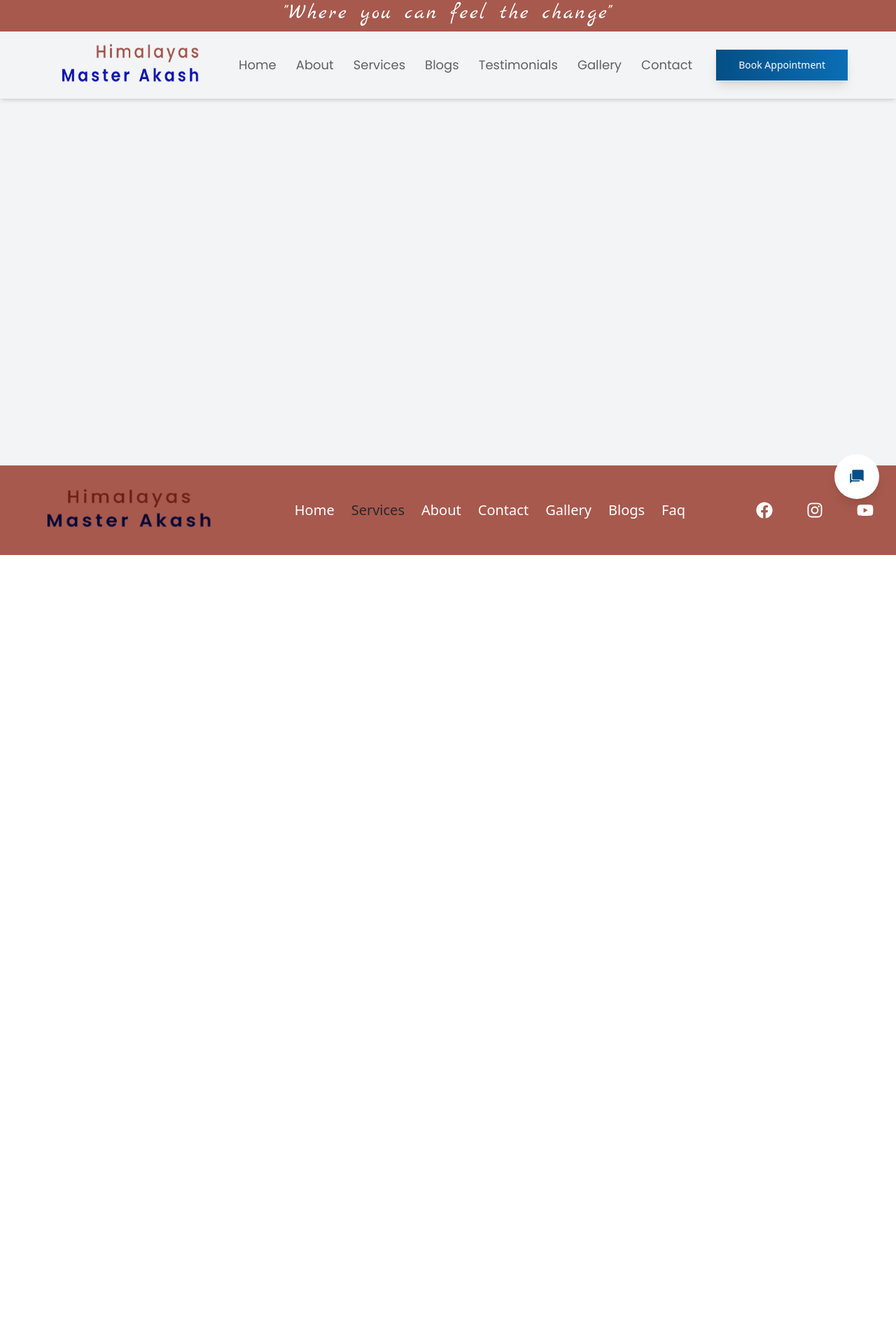
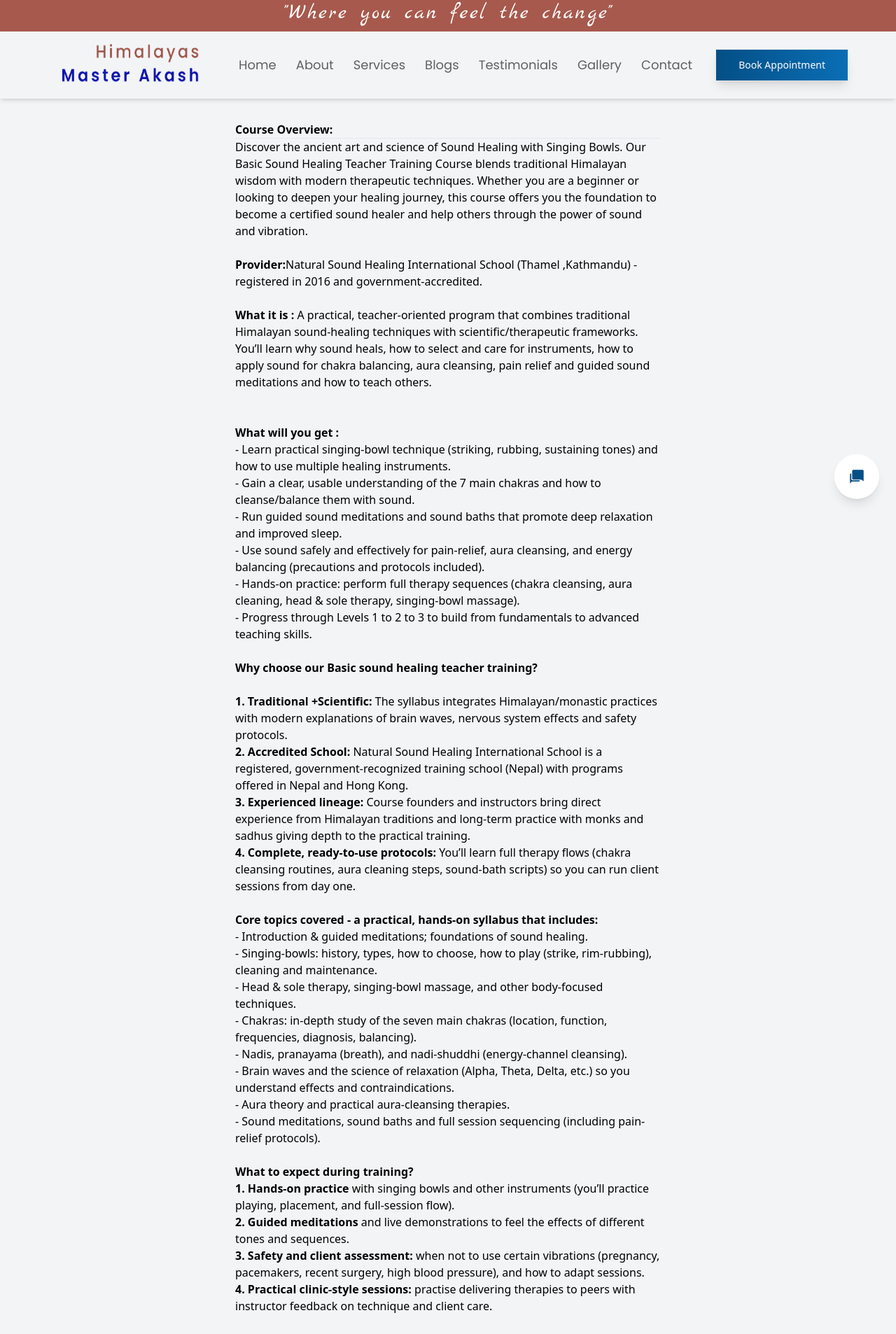
Before and after one commit to shashankapoudel/master-akash-portfolio, a React (Vite) app: page /services/basicsoundhealingcourse in a window 1280 px wide. Shown: the part 7-1913 px from the top of the page at 70% size. Before the commit the page ends 800 px from the top, so only its background shows below. Built offline with nearby package versions, Linux system fonts and the light colour scheme.

Commit message:
latest changes

```diff
--- a/src/App.jsx
+++ b/src/App.jsx
@@ -61,13 +61,13 @@ function App() {
           <Route path="/services/private-session" element={<PrivateSession />} />
           <Route path="/services/group-session" element={<GroupSession />} />
 
+
+
           <Route path="/services/healingworkshop" element={<SoundHealingWorkshop />} />
 
           <Route path="/services/yoga&energy" element={<YogaAndEnergy />} />
 
           <Route path="/services/spiritualevents" element={<SpiritualEvents />} />
-
-
 
           <Route path="/services/advsoundhealingcourse" element={<AdvSoundHealingCourse />} />
           <Route path="/services/basicsoundhealingcourse" element={<BasicSoundHealing />} />
--- a/src/pages/BasicSoundHealing.jsx
+++ b/src/pages/BasicSoundHealing.jsx
@@ -2,7 +2,94 @@ import React from 'react'
 
 const BasicSoundHealing = () => {
     return (
-        <div>
+        <div className='w-full flex items-center justify-center p-8'>
+
+            <div className='text-[#11111] w-1/2'>
+
+                <strong> Course Overview:</strong>
+                <hr />
+                Discover the ancient art and science of Sound Healing with Singing Bowls. Our Basic Sound Healing Teacher Training Course blends traditional Himalayan wisdom with modern therapeutic techniques. Whether you are a beginner or looking to deepen your healing journey, this course offers you the foundation to become a certified sound healer and help others through the power of sound and vibration.
+                <br />
+                <br />
+
+                <p> <strong>Provider:</strong>Natural Sound Healing International School (Thamel ,Kathmandu) - registered in   2016 and government-accredited.</p>
+                <br />
+
+                <p>
+                    <strong>What it is : </strong> A practical, teacher-oriented program that combines traditional Himalayan sound-healing techniques with scientific/therapeutic frameworks. You’ll learn why sound heals, how to select and care for instruments, how to apply sound for chakra balancing, aura cleansing, pain relief and guided sound meditations and how to teach others.
+                </p>
+
+                <br />
+                <br />
+                <strong>What will you get :</strong><br />
+
+                - Learn practical singing-bowl technique (striking, rubbing, sustaining tones) and how to use multiple healing instruments.
+                <br />
+                - Gain a clear, usable understanding of the 7 main chakras and how to cleanse/balance them with sound.<br />
+                - Run guided sound meditations and sound baths that promote deep relaxation and improved sleep.<br />
+                - Use sound safely and effectively for pain-relief, aura cleansing, and energy balancing (precautions and protocols included). <br />
+                - Hands-on practice: perform full therapy sequences (chakra cleansing, aura cleaning, head & sole therapy, singing-bowl massage).<br />
+                - Progress through Levels 1 to 2 to 3 to build from fundamentals to advanced teaching skills.<br />
+                <br />
+
+                <strong>Why choose our Basic sound healing teacher training?
+                </strong><br />
+                <br />
+                <strong>1. Traditional +Scientific: </strong>The syllabus integrates Himalayan/monastic practices with modern explanations of brain waves, nervous system effects and safety protocols.<br />
+
+                <strong>2. Accredited School:</strong> Natural Sound Healing International School is a registered, government-recognized training school (Nepal) with programs offered in Nepal and Hong Kong.<br />
+
+                <strong>3. Experienced lineage:</strong> Course founders and instructors bring direct experience from Himalayan traditions and long-term practice with monks and sadhus  giving depth to the practical training.<br />
+
+                <strong>4. Complete, ready-to-use protocols: </strong>You’ll learn full therapy flows (chakra cleansing routines, aura cleaning steps, sound-bath scripts) so you can run client sessions from day one.
+
+                <br />
+                <br />
+
+                <strong>Core topics covered - a practical, hands-on syllabus that includes:</strong>
+
+                <br />
+                - Introduction & guided meditations; foundations of sound healing.<br />
+                - Singing-bowls: history, types, how to choose, how to play (strike, rim-rubbing), cleaning and maintenance.<br />
+                - Head & sole therapy, singing-bowl massage, and other body-focused techniques.<br />
+                - Chakras: in-depth study of the seven main chakras (location, function, frequencies, diagnosis, balancing).<br />
+                - Nadis, pranayama (breath), and nadi-shuddhi (energy-channel cleansing).<br />
+                - Brain waves and the science of relaxation (Alpha, Theta, Delta, etc.) so you understand effects and contraindications.<br />
+                - Aura theory and practical aura-cleansing therapies.<br />
+                - Sound meditations, sound baths and full session sequencing (including pain-relief protocols).<br />
+                <br />
+
+                <strong>What to expect during training?</strong>
+
+                <br />
+                <strong>1. Hands-on practice</strong> with singing bowls and other instruments (you’ll practice playing, placement, and full-session flow).<br />
+
+                <strong>2. Guided meditations</strong> and live demonstrations to feel the effects of different tones and sequences.<br />
+
+                <strong>3. Safety and client assessment:</strong> when not to use certain vibrations (pregnancy, pacemakers, recent surgery, high blood pressure), and how to adapt sessions.<br />
+
+                <strong>4. Practical clinic-style sessions:</strong> practise delivering therapies to peers with instructor feedback on technique and client care.
+                <br />
+                <br />
+
+                <strong>Who should attend?</strong>
+                <br />
+                1. Beginners with a sincere interest in healing and vibration therapies (no prior musical skill required — basics are taught).<br />
+
+
+                2. Yoga teachers, massage therapists, meditation guides, wellness practitioners looking to add sound healing to their offerings.<br />
+
+                3.  Anyone seeking personal transformation (stress relief, better sleep, chakra work) who wants a structured, teachable protocol.<br />
+                <br />
+
+                <strong>Practical details & what to bring:</strong><br />
+                -Comfortable clothing, a towel (small/medium/large), mattress/pillow for practice, sandalwood/incense if desired. A peaceful, dimly lit space is ideal for sessions.<br />
+
+                -The course teaches how to choose and cleanse quality singing bowls; students who already own bowls will learn maintenance and selection criteria.<br />
+
+
+
+            </div>
 
         </div>
     )
```
Also changed, not shown: src/pages/AdvSoundHealingCourse.jsx (+7 -3 lines).
